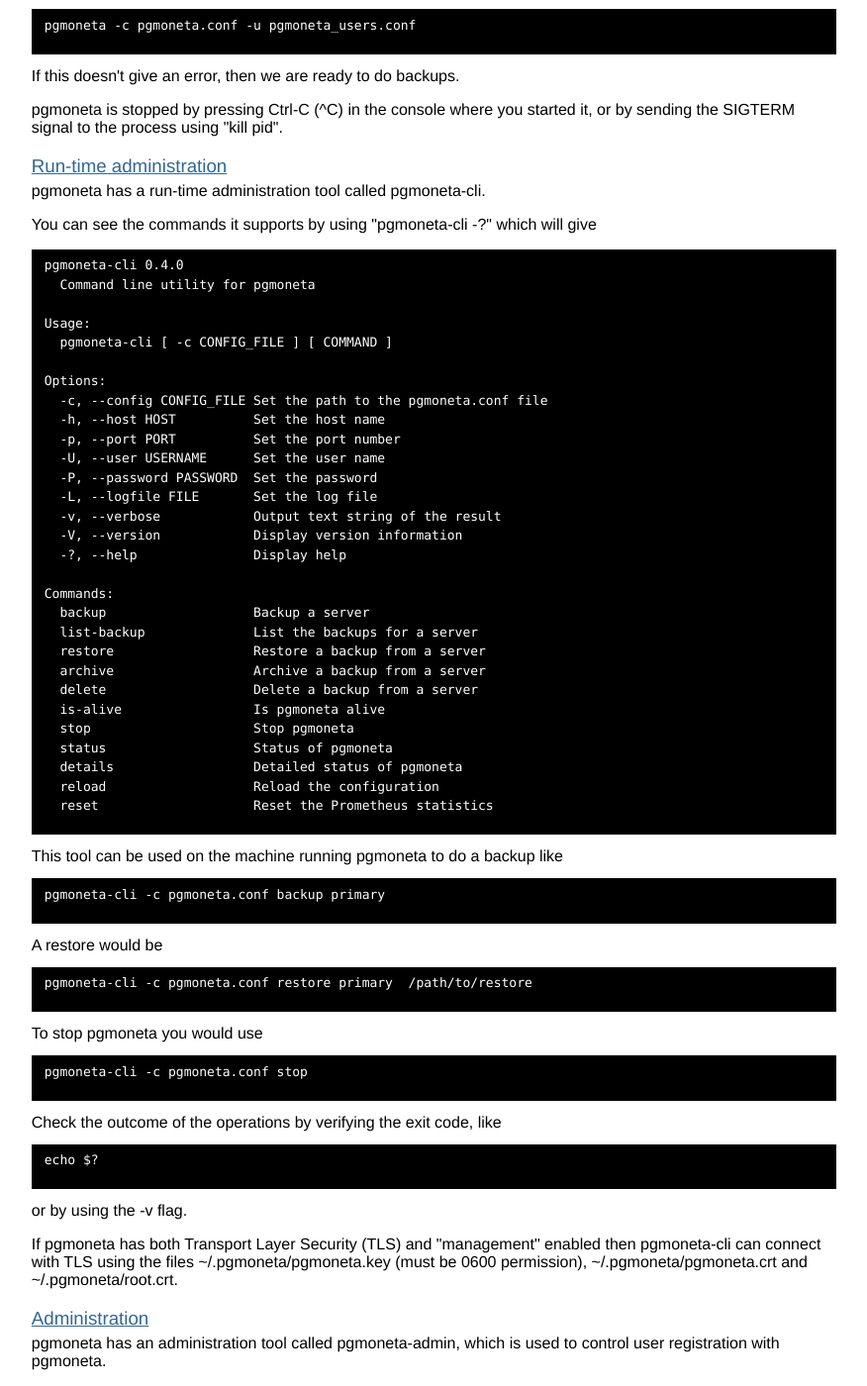
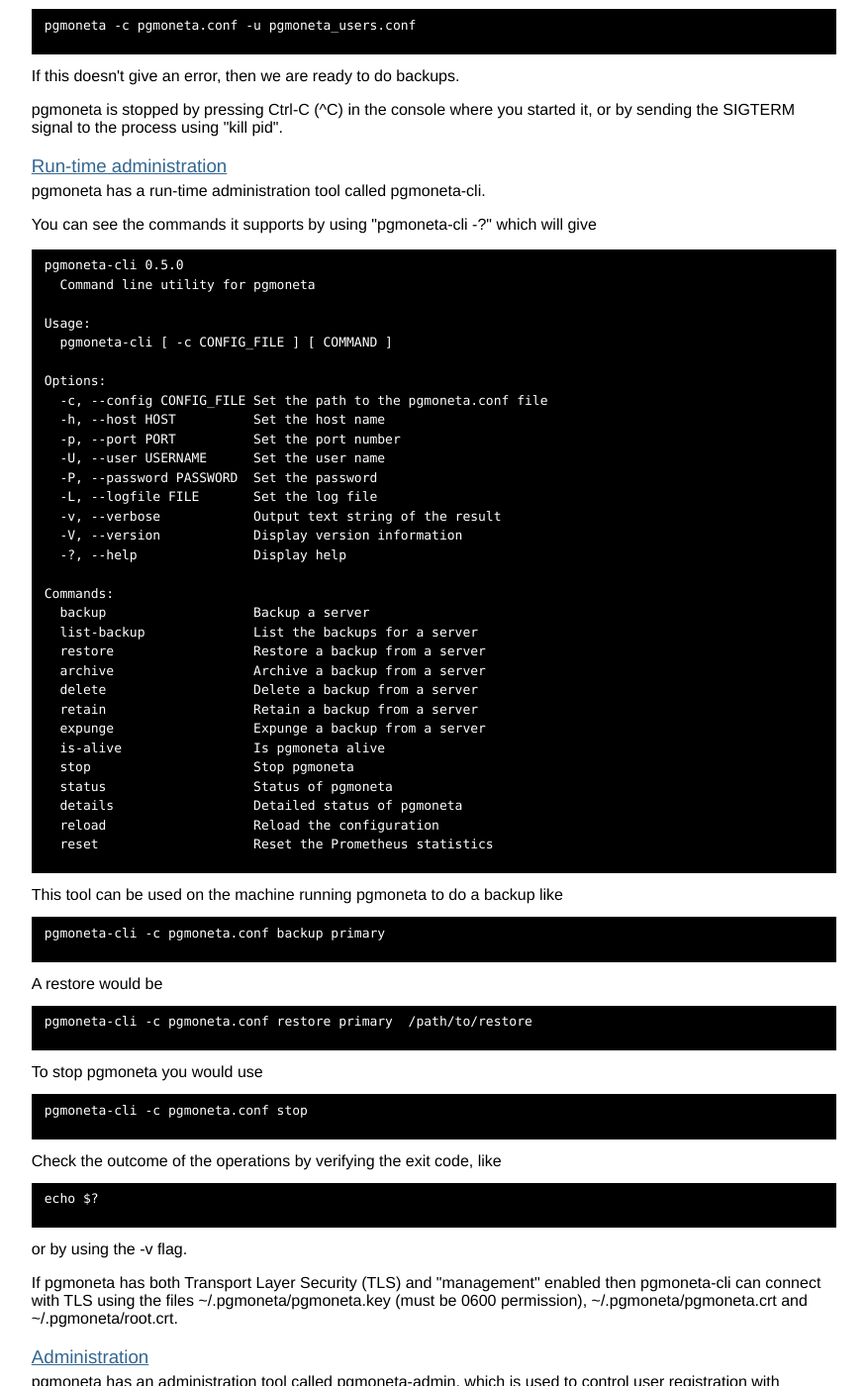
Before and after one commit to pgmoneta/pgmoneta.github.io, a Jekyll site: the page built from gettingstarted.html, in a window 1280 px wide and 1400 px high, scrolled down 1827 px. Shown: the whole window at 99% size, without its empty margins (221-1097 px from the left). Built offline with Jekyll 4.4.1, drawn with Linux system fonts in a browser that asks for light colours; some web fonts are replaced; some of the changed text lies outside the part shown.

Commit message:
pgmoneta 0.5.0

```diff
--- a/_data/releases.yml
+++ b/_data/releases.yml
@@ -13,3 +13,6 @@
 - name: pgmoneta 0.4.0
   date: 2021-08-05
   announce: release/announcement/2021/08/05/pgmoneta-0.4.0.html
+- name: pgmoneta 0.5.0
+  date: 2021-08-26
+  announce: release/announcement/2021/08/26/pgmoneta-0.5.0.html
--- a/gettingstarted.html
+++ b/gettingstarted.html
@@ -16,7 +16,7 @@ layout: default
     using "pgmoneta -?". You should see
 
     <pre>
-pgmoneta 0.4.0
+pgmoneta 0.5.0
   Backup / restore solution for PostgreSQL
 
 Usage:
@@ -136,7 +136,7 @@ pgmoneta -c pgmoneta.conf -u pgmoneta_users.conf
     You can see the commands it supports by using "pgmoneta-cli -?" which will give
 
     <pre>
-pgmoneta-cli 0.4.0
+pgmoneta-cli 0.5.0
   Command line utility for pgmoneta
 
 Usage:
@@ -159,6 +159,8 @@ Commands:
   restore                  Restore a backup from a server
   archive                  Archive a backup from a server
   delete                   Delete a backup from a server
+  retain                   Retain a backup from a server
+  expunge                  Expunge a backup from a server
   is-alive                 Is pgmoneta alive
   stop                     Stop pgmoneta
   status                   Status of pgmoneta
@@ -206,7 +208,7 @@ echo $?
     You can see the commands it supports by using "pgmoneta-admin -?" which will give
 
     <pre>
-pgmoneta-admin 0.4.0
+pgmoneta-admin 0.5.0
   Administration utility for pgmoneta
 
 Usage:
```
Also changed, not shown: _posts/2021-08-26-pgmoneta-0.5.0.md (added, +30 -0 lines), configuration.html (+7 -0 lines).
